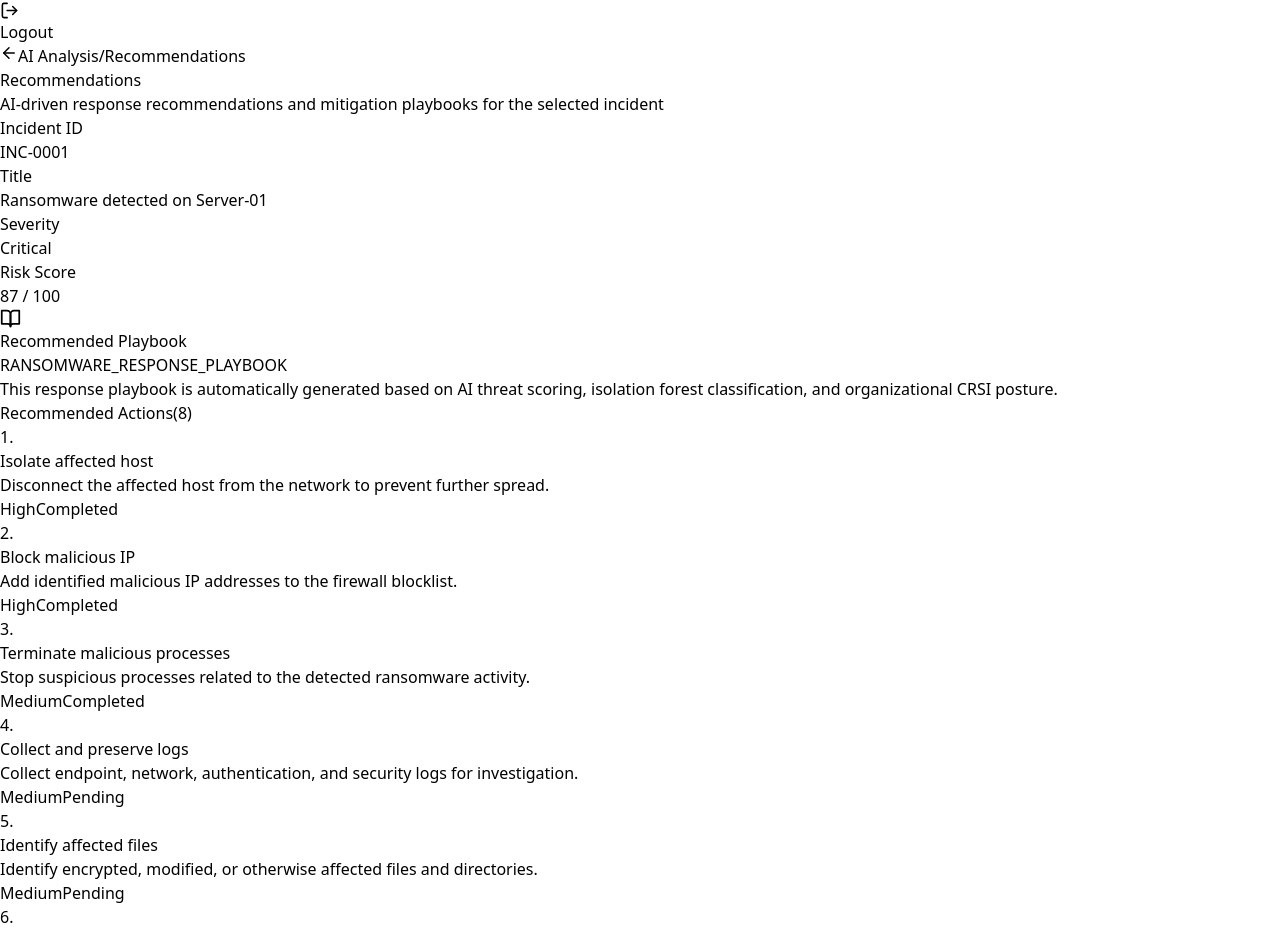
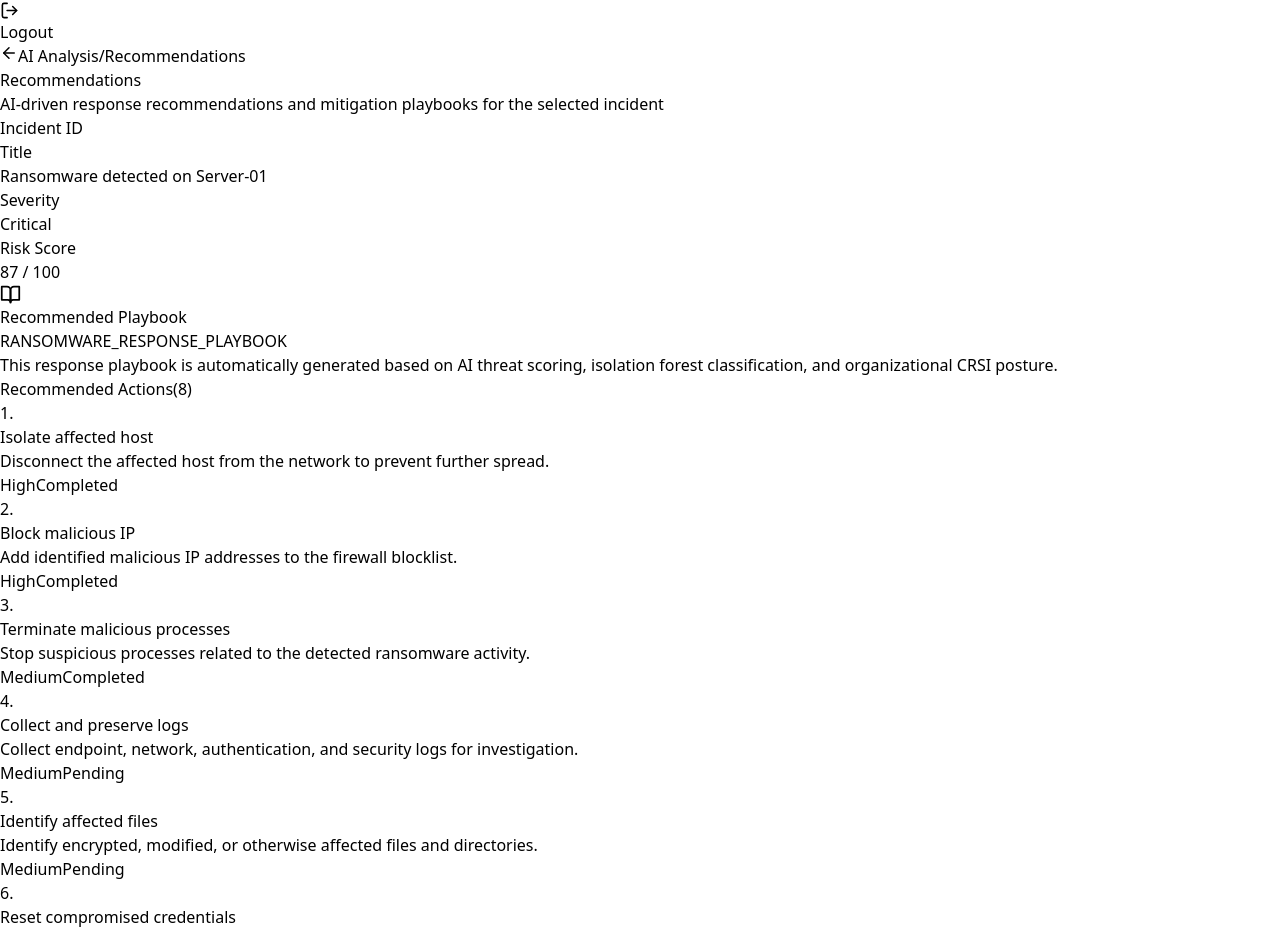
Before and after one commit to ii3ruj/SentriX, a React (Vite) app in the folder Sentriix/frontend/: page /recommendations in a window 1280 px wide. Shown: the part 1611-2544 px from the top of the page. Built offline with nearby package versions, Linux system fonts and the light colour scheme; no server answers; sample sign-in values are in the browser's storage.

Commit message:
Update Recommendations.jsx

```diff
--- a/Sentriix/frontend/src/pages/Recommendations.jsx
+++ b/Sentriix/frontend/src/pages/Recommendations.jsx
@@ -78,7 +78,7 @@ export default function Recommendations() {
   const { id } = useParams();
 
   const [incident, setIncident] = useState({
-    id: id || "INC-0001",
+    id: id || "",
     title: "Ransomware detected on Server-01",
     severity: "Critical",
     riskScore: 87,
@@ -90,10 +90,18 @@ export default function Recommendations() {
 
   useEffect(() => {
     let isMounted = true;
-    const targetId = id || "INC-0001";
 
     const fetchIncidentAIRecommendations = async () => {
       try {
+        // بلا معرّف في الرابط كانت الصفحة تفترض INC-0001 وهو قد لا يكون
+        // موجوداً، فيرجع الأرشيف "Not found". الآن نأخذ أحدث حادثة فعلية.
+        let targetId = id;
+        if (!targetId) {
+          const latest = await apiService.getRecommendations();
+          targetId = latest?.incident_id;
+          if (!targetId) return;
+        }
+
         const incidentData = await apiService.getIncidentById(targetId);
         if (isMounted && incidentData) {
           setIncident({
@@ -150,6 +158,11 @@ export default function Recommendations() {
   };
 
   const handleGenerateReport = async () => {
+    if (!incident.id) {
+      window.alert("No incident is loaded yet. Please wait for the analysis to load.");
+      return;
+    }
+
     const confirmed = window.confirm(
       `Generate and archive the report for ${incident.id}?\n\n` +
       `The report will be stored as an immutable snapshot with a SHA-256 ` +
```
